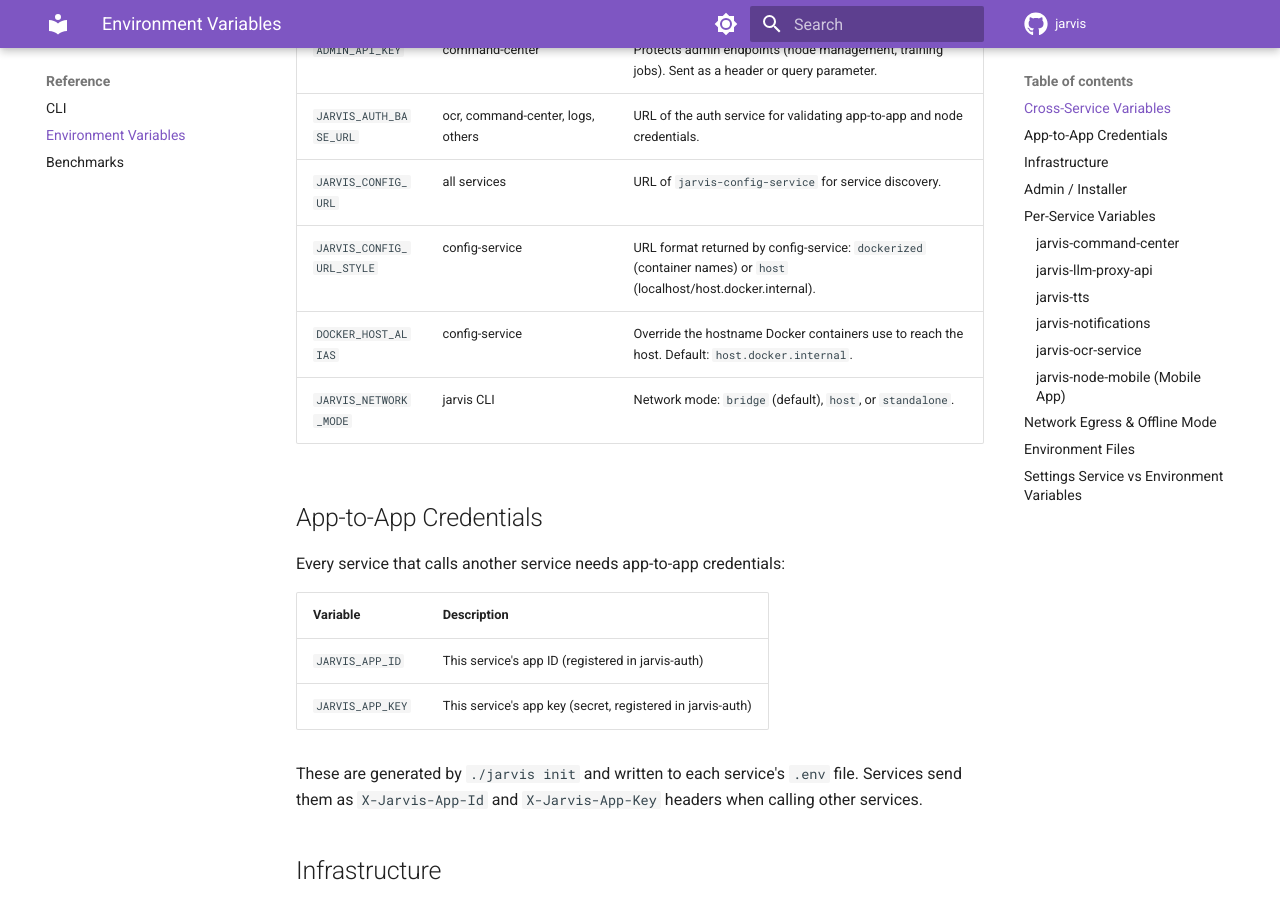
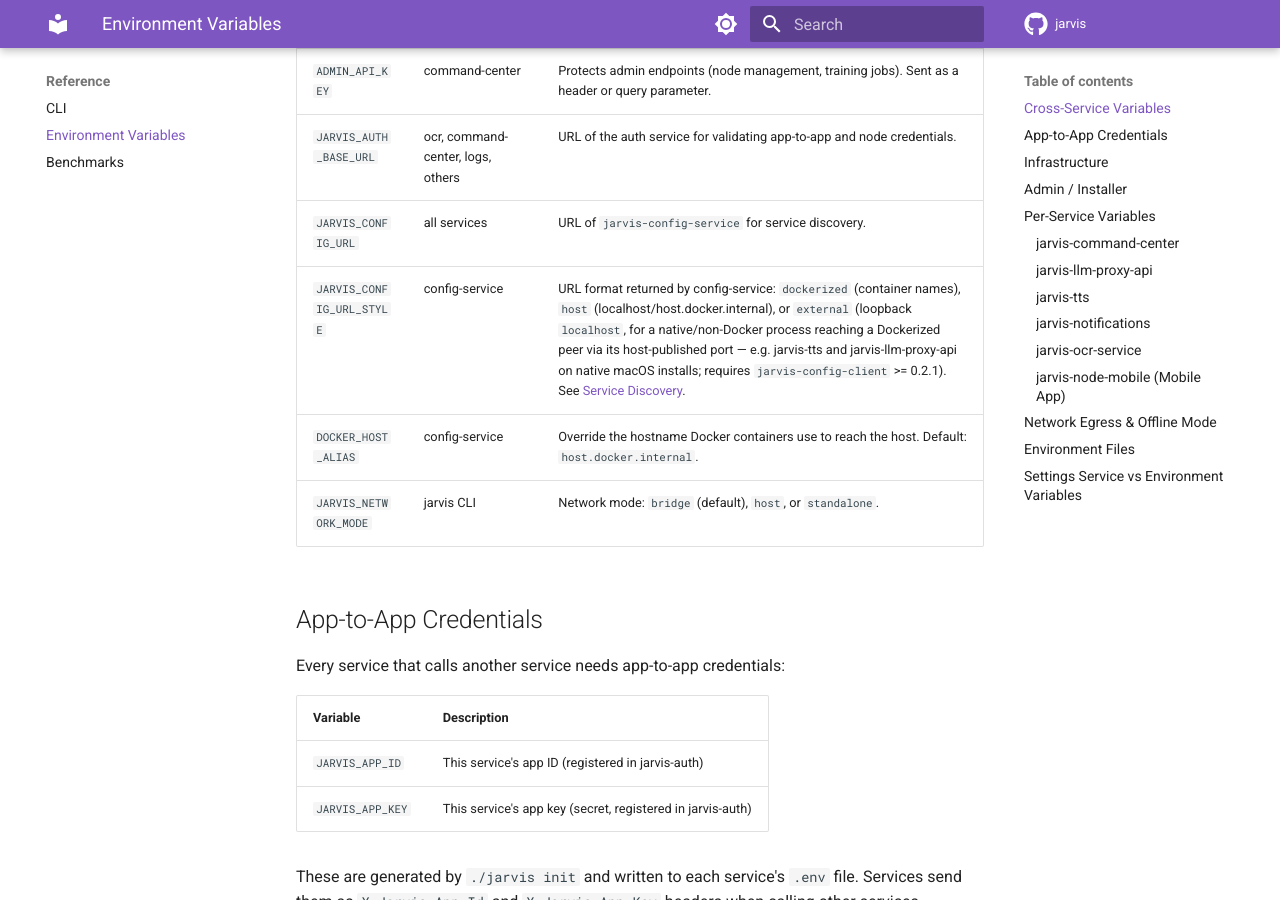
Before and after one commit to alexberardi/jarvis-docs, an MkDocs documentation site: the page built from docs/reference/env-vars.md, in a window 1280 px wide and 900 px high, scrolled down 582 px. Built offline with MkDocs 1.6.1 and Material for MkDocs 9.7.7, drawn with Linux system fonts in a browser that asks for light colours; comment, search, counter and statistics services are not loaded.

Commit message:
docs(jarvis-tts): sync from #13

```diff
--- a/docs/reference/env-vars.md
+++ b/docs/reference/env-vars.md
@@ -13,7 +13,7 @@ These variables are used by multiple services:
 | `ADMIN_API_KEY` | command-center | Protects admin endpoints (node management, training jobs). Sent as a header or query parameter. |
 | `JARVIS_AUTH_BASE_URL` | ocr, command-center, logs, others | URL of the auth service for validating app-to-app and node credentials. |
 | `JARVIS_CONFIG_URL` | all services | URL of `jarvis-config-service` for service discovery. |
-| `JARVIS_CONFIG_URL_STYLE` | config-service | URL format returned by config-service: `dockerized` (container names) or `host` (localhost/host.docker.internal). |
+| `JARVIS_CONFIG_URL_STYLE` | config-service | URL format returned by config-service: `dockerized` (container names), `host` (localhost/host.docker.internal), or `external` (loopback `localhost`, for a native/non-Docker process reaching a Dockerized peer via its host-published port — e.g. jarvis-tts and jarvis-llm-proxy-api on native macOS installs; requires `jarvis-config-client` >= 0.2.1). See [Service Discovery](../architecture/service-discovery.md#url-resolution). |
 | `DOCKER_HOST_ALIAS` | config-service | Override the hostname Docker containers use to reach the host. Default: `host.docker.internal`. |
 | `JARVIS_NETWORK_MODE` | jarvis CLI | Network mode: `bridge` (default), `host`, or `standalone`. |
 
```
